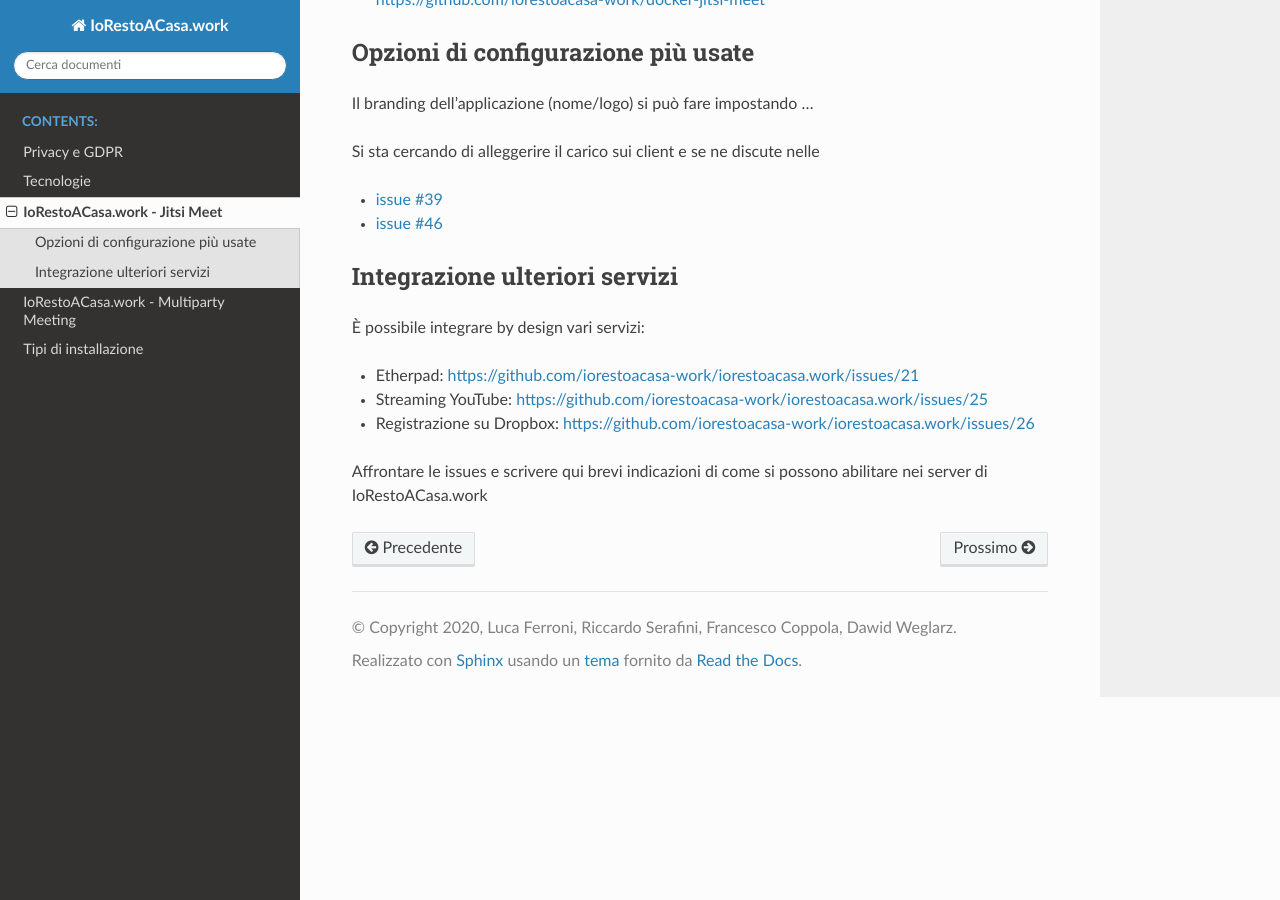
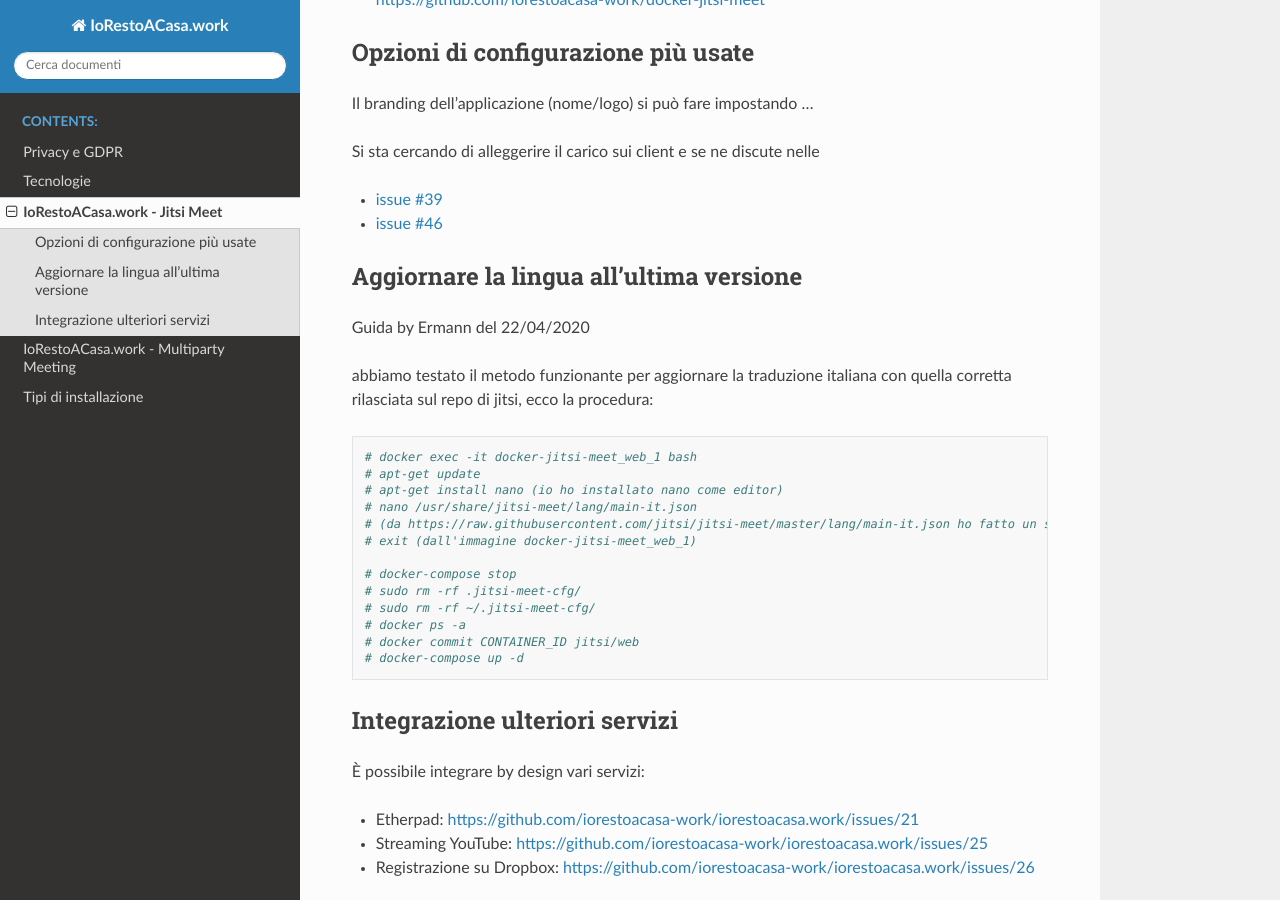
Before and after one commit to iorestoacasa-work/doc, a Sphinx documentation site: the page built from source/jitsi_meet.rst, in a window 1280 px wide and 900 px high, scrolled down 268 px. Built offline with Sphinx 7.4.7 and the Read the Docs theme 2.0.0, drawn with Linux system fonts in a browser that asks for light colours; pages that are not in the unit, such as notebooks, are missing from menus.

Commit message:
Aggiunta la guida per aggiornare la lingua di Jitsi Meet all'ultima traduzione

```diff
--- a/source/jitsi_meet.rst
+++ b/source/jitsi_meet.rst
@@ -16,6 +16,30 @@ Si sta cercando di alleggerire il carico sui client e se ne discute nelle
 * `issue #39 <https://github.com/iorestoacasa-work/iorestoacasa.work/issues/39>`_
 * `issue #46 <https://github.com/iorestoacasa-work/iorestoacasa.work/issues/46>`_
 
+Aggiornare la lingua all'ultima versione
+----------------------------------------
+
+Guida by Ermann del 22/04/2020
+
+abbiamo testato il metodo funzionante per aggiornare la traduzione italiana con quella corretta rilasciata sul repo di jitsi,
+ecco la procedura:
+
+.. sourcecode:: bash
+
+  # docker exec -it docker-jitsi-meet_web_1 bash
+  # apt-get update
+  # apt-get install nano (io ho installato nano come editor)
+  # nano /usr/share/jitsi-meet/lang/main-it.json
+  # (da https://raw.githubusercontent.com/jitsi/jitsi-meet/master/lang/main-it.json ho fatto un semplice "copia e incolla" dal web al file)
+  # exit (dall'immagine docker-jitsi-meet_web_1)
+
+  # docker-compose stop
+  # sudo rm -rf .jitsi-meet-cfg/
+  # sudo rm -rf ~/.jitsi-meet-cfg/
+  # docker ps -a
+  # docker commit CONTAINER_ID jitsi/web
+  # docker-compose up -d
+
 Integrazione ulteriori servizi
 ------------------------------
 
```
